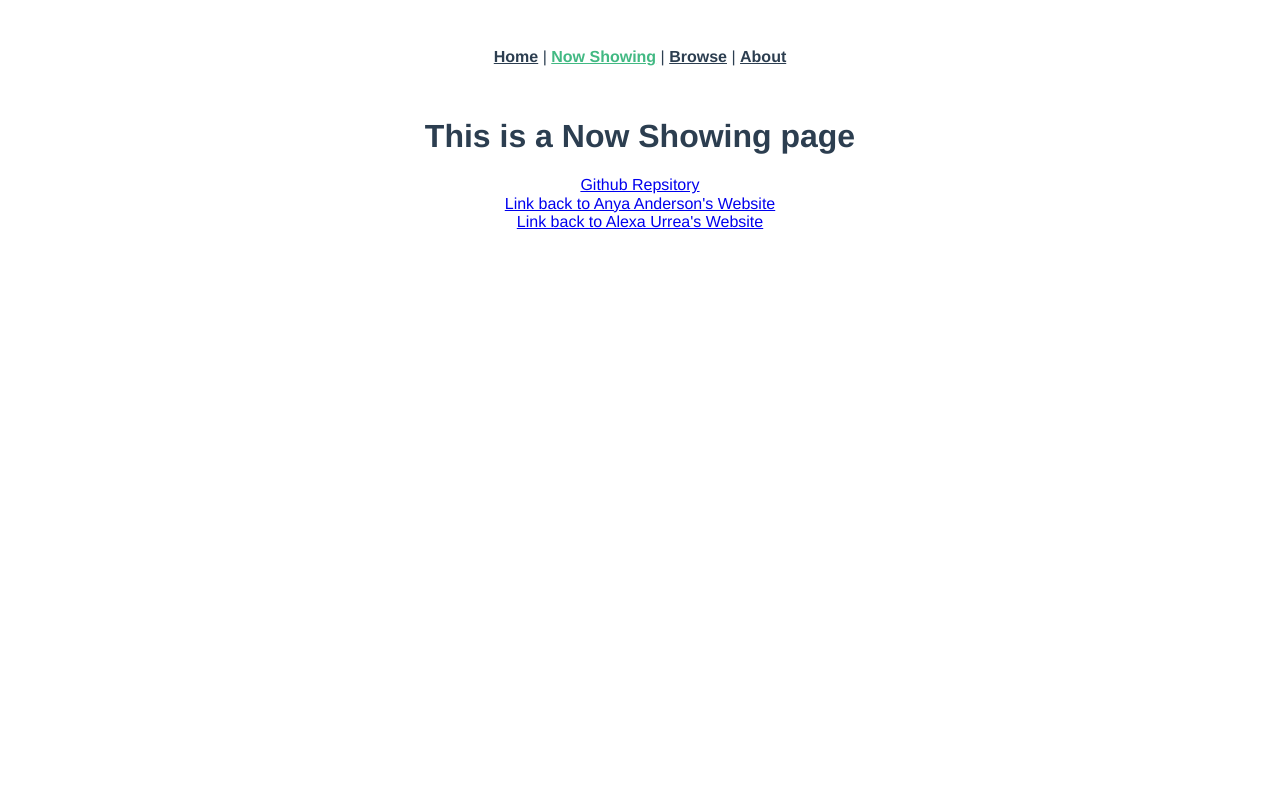
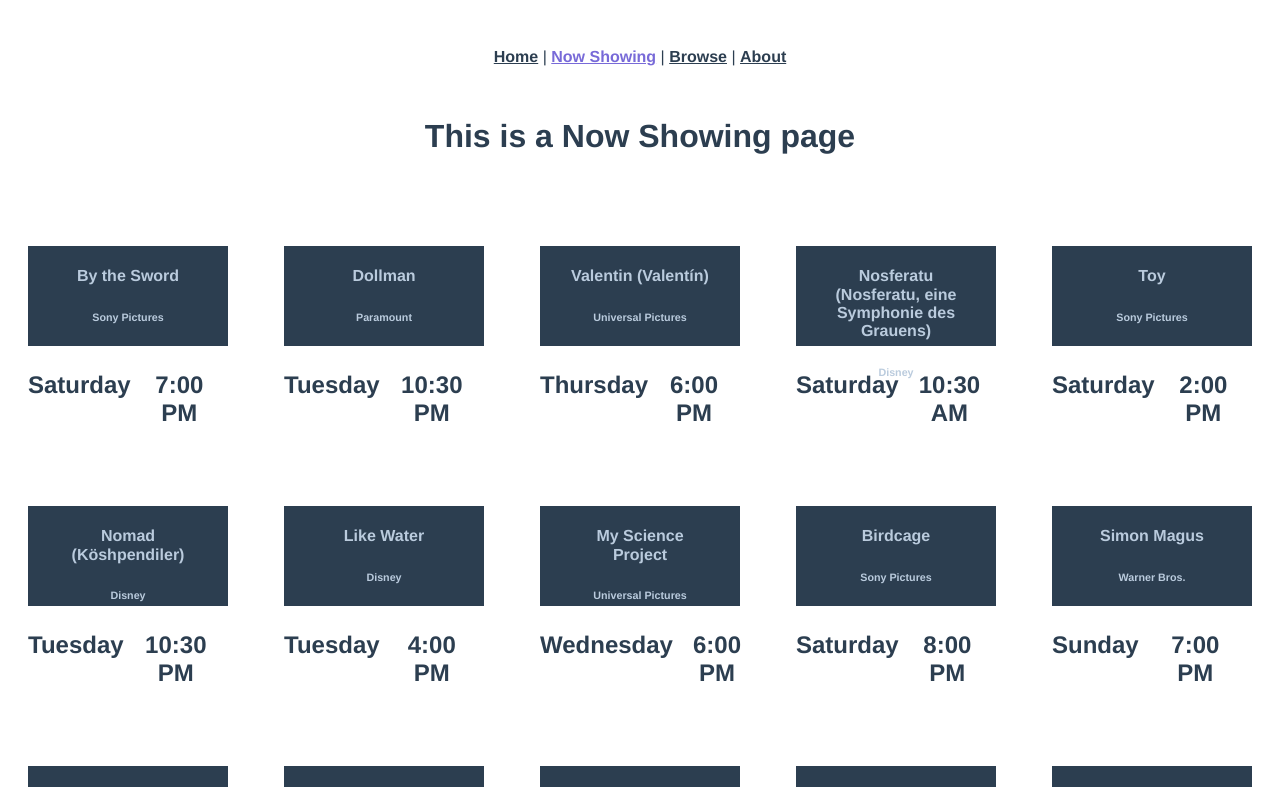
Before and after one commit to Lebam360/creativeProject-3, a Vue app in the folder creative-project3/: page /showing in a window 1280 px wide. Shown: the top 787 px of the page. Built offline with nearby package versions, Linux system fonts and the light colour scheme.

Commit message:
added browse

```diff
--- a/creative-project3/src/App.vue
+++ b/creative-project3/src/App.vue
@@ -29,6 +29,7 @@
   -moz-osx-font-smoothing: grayscale;
   text-align: center;
   color: #2c3e50;
+  /*background: #B8CCE0;*/
 }
 
 #nav {
@@ -41,7 +42,7 @@
 }
 
 #nav a.router-link-exact-active {
-  color: #42b983;
+  color: #786AD8;
 }
 .footer {
   height: auto;
--- a/creative-project3/src/components/MovieList.vue
+++ b/creative-project3/src/components/MovieList.vue
@@ -4,13 +4,14 @@
     <div class="movie" v-for="movie in movies" :key="movie.id">
       <div class="info">
         <h1>{{movie.title}}</h1>
-        <p>{{movie.company_name}}</p>
+        <h6>{{movie.company_name}}</h6>
       </div>
       <div class="image">
         <!--<img :src="'/images/movies/'+movie.image">-->
       </div>
-      <div class="price">
-        <!--<h2>{{movie.price}}</h2>-->
+      <div class="time">
+        <h2>{{movie.day_of_the_week}}</h2>
+        <h2>{{movie.time}}</h2>
       </div>
     </div>
   </div>
@@ -60,8 +61,8 @@
 }
 
 .info {
-  background: #F2921D;
-  color: #000;
+  background: #2C3E50;
+  color: #bacbdd;
   padding: 10px 30px;
   height: 80px;
 }
@@ -78,7 +79,7 @@
   font-size: 12px;
 }
 
-.price h2 {
+.time h2 {
   margin-right: 20px;
 }
 
@@ -87,8 +88,7 @@
   font-size: 10px;
 }
 
-
-.price {
+.time {
   display: flex;
 }
 
--- a/creative-project3/src/main.js
+++ b/creative-project3/src/main.js
@@ -2,6 +2,7 @@
 import App from './App.vue'
 import router from './router'
 import mock from './MOCK_DATA.js'
+
 
 Vue.config.productionTip = false
 
--- a/creative-project3/src/views/Browse.vue
+++ b/creative-project3/src/views/Browse.vue
@@ -12,6 +12,9 @@
     </ul>
   </div>
   <MovieList :movies="movies" />
+  <div v-if="movies.length == 0">
+    <img src="/images/film.png">
+  </div>
 </div>
 </template>
 
@@ -29,7 +32,7 @@
   },
   computed: {
     movies() {
-      return this.$root.$data.movies.filter(product => product.day_of_the_week === this.day_of_the_week);
+      return this.$root.$data.movies.filter(movie => movie.day_of_the_week === this.day_of_the_week);
     }
   },
   methods: {
--- a/creative-project3/src/views/Now-Showing.vue
+++ b/creative-project3/src/views/Now-Showing.vue
@@ -1,5 +1,31 @@
 <template>
   <div class="about">
     <h1>This is a Now Showing page</h1>
+    <MovieList :movies="movies" />
   </div>
 </template>
+
+<script>
+import MovieList from "../components/MovieList.vue"
+export default {
+  name: 'Browse',
+  components: {
+    MovieList
+  },
+  data() {
+    return {
+      day_of_the_week: '',
+    }
+  },
+  computed: {
+    movies() {
+      return this.$root.$data.movies;
+    },
+  },
+  methods: {
+    select(day_of_the_week) {
+      this.day_of_the_week = day_of_the_week;
+    },
+  }
+}
+</script>
```
